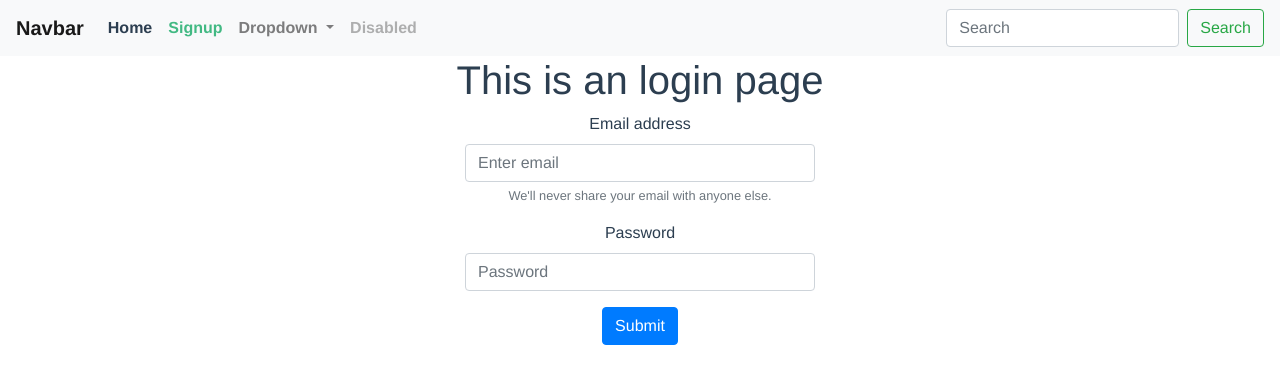
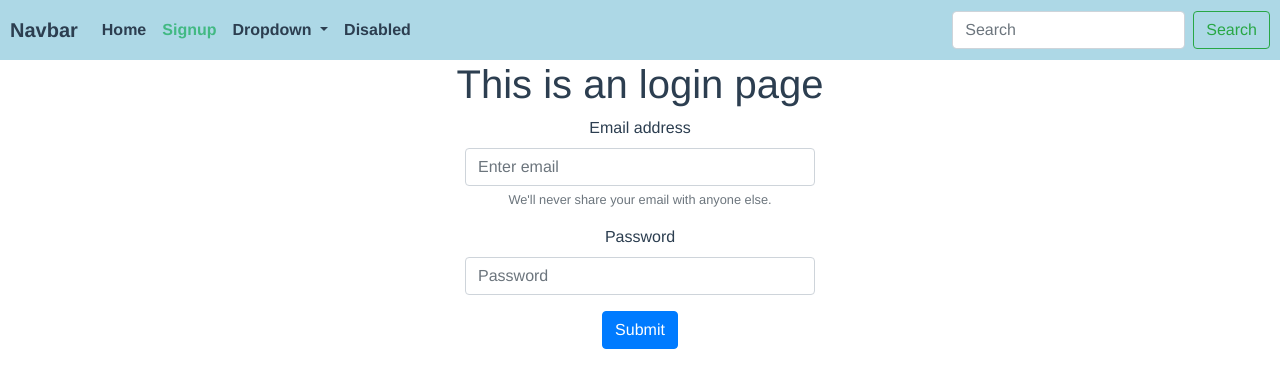
Before and after one commit to randimohorovic/Frontend, a Vue app in the folder jobquest/: page /signup in a window 1280 px wide. Shown: the top 388 px of the page. Built offline with nearby package versions, Linux system fonts and the light colour scheme.

Commit message:
grid, carousel
dodan grid i carousel

```diff
--- a/jobquest/src/App.vue
+++ b/jobquest/src/App.vue
@@ -1,5 +1,5 @@
 <template>
-  <nav class="navbar navbar-expand-lg navbar-light bg-light">
+  <nav id="nav" class="navbar navbar-expand-lg navbar-light bg-light">
   <a class="navbar-brand" href="#">Navbar</a>
   <button class="navbar-toggler" type="button" data-toggle="collapse" data-target="#navbarSupportedContent" aria-controls="navbarSupportedContent" aria-expanded="false" aria-label="Toggle navigation">
     <span class="navbar-toggler-icon"></span>
@@ -52,8 +52,9 @@
   color: #2c3e50;
 }
 
-nav {
-  padding: 60px;
+#nav {
+  padding: 10px;
+  background-color: lightblue !important;
 
   a {
     font-weight: bold;
--- a/jobquest/src/views/HomeView.vue
+++ b/jobquest/src/views/HomeView.vue
@@ -1,12 +1,59 @@
 <template>
-  <div class="home">
-    <img alt="Vue logo" src="../assets/logo.png" />
-    <HelloWorld msg="Welcome to Your Vue.js App" />
+
+  <!-- carousel nece se prikazat -->
+
+<!-- <div id="carouselExample" class="carousel slide">
+  <div class="carousel-inner">
+    <div class="carousel-item active">
+      <img src="@/assets/bootstrap.png" class="d-block w-100">
+    </div>
+    <div class="carousel-item active">
+      <img src="@/assets/bootstrap.png" class="d-block w-100">
+    </div>
+    <div class="carousel-item active">
+      <img src="@/assets/bootstrap.png" class="d-block w-100">
+    </div>
+
   </div>
-</template>
+  <button class="carousel-control-prev" type="button" data-bs-target="#carouselExample" data-bs-slide="prev">
+    <span class="carousel-control-prev-icon" aria-hidden="true"></span>
+    <span class="visually-hidden">Previous</span>
+  </button>
+  <button class="carousel-control-next" type="button" data-bs-target="#carouselExample" data-bs-slide="next">
+    <span class="carousel-control-next-icon" aria-hidden="true"></span>
+    <span class="visually-hidden">Next</span>
+  </button>
+</div> -->
+
+
+<!-- cards -->
+<div class="row">
+  <div class="col-2">filtri/linkovi
+  </div>
+  <div class="col-7">
+    <div class="card text-center">
+  <div class="card-header">
+    Featured
+  </div>
+  <div class="card-body">
+    <h5 class="card-title">Special title treatment</h5>
+    <p class="card-text">With supporting text below as a natural lead-in to additional content.</p>
+    <a href="#" class="btn btn-primary">Go somewhere</a>
+  </div>
+  <div class="card-footer text-body-secondary">
+    2 days ago
+  </div>
+</div>
+
+  </div>
+  <div class="col-3">blok
+   </div>
+  </div>
+ </template>
 
 <script>
 // @ is an alias to /src
+//
 import HelloWorld from "@/components/HelloWorld.vue";
 
 export default {
```
Also changed, not shown: jobquest/src/assets/bootstrap.png (added).
